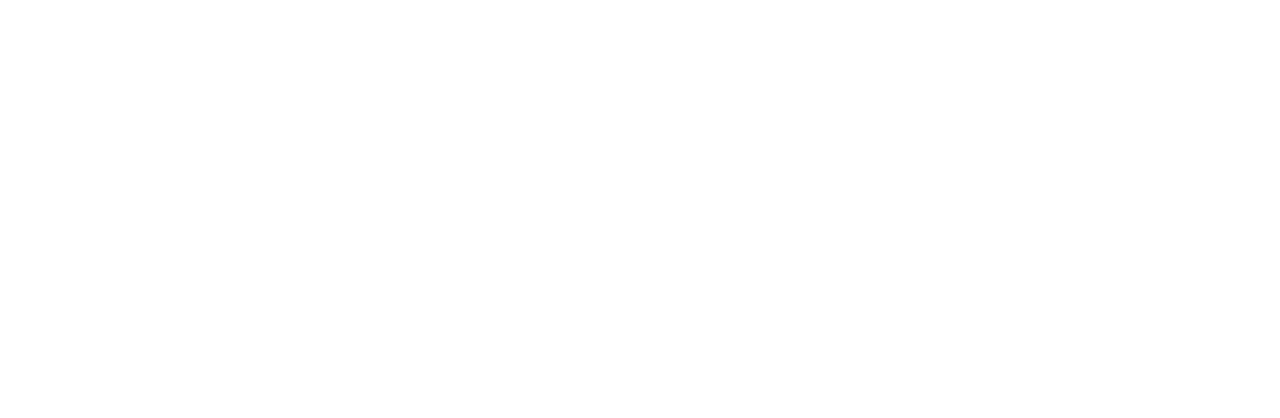
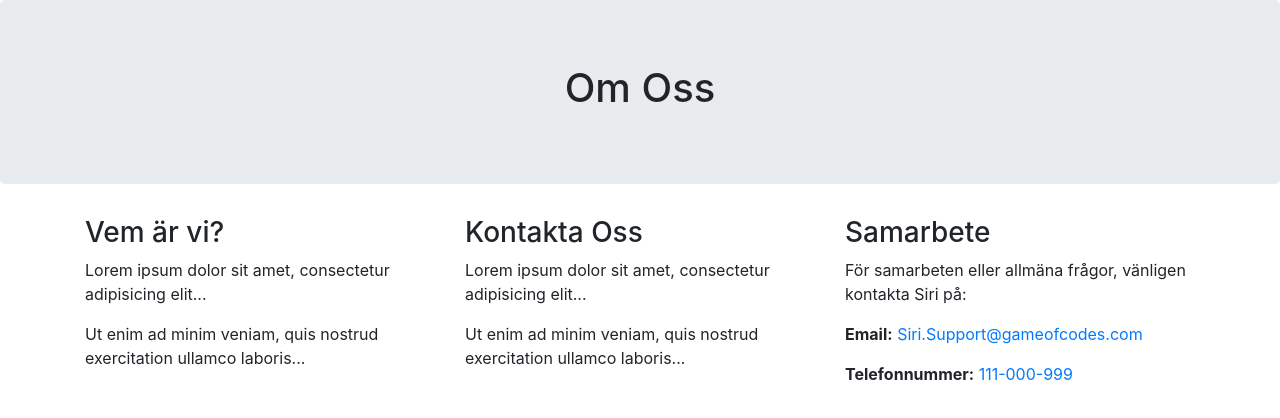
Before and after one commit to Chopper011/NoteApp, a plain HTML site: page html/OmOss.html in a window 1280 px wide. Drawn offline with nearby package versions, Linux system fonts and the light colour scheme; files that its build step writes are made by us from their sources.

Commit message:
added om oss information

```diff
--- a/html/OmOss.html
+++ b/html/OmOss.html
@@ -4,9 +4,38 @@
     <meta charset="UTF-8">
     <meta name="viewport" content="width=device-width, initial-scale=1.0">
     <meta http-equiv="X-UA-Compatible" content="ie=edge">
+    <script src="https://code.jquery.com/jquery-3.3.1.slim.min.js" integrity="sha384-q8i/X+965DzO0rT7abK41JStQIAqVgRVzpbzo5smXKp4YfRvH+8abtTE1Pi6jizo" crossorigin="anonymous"></script>
+    <script src="https://cdnjs.cloudflare.com/ajax/libs/popper.js/1.14.7/umd/popper.min.js" integrity="sha384-UO2eT0CpHqdSJQ6hJty5KVphtPhzWj9WO1clHTMGa3JDZwrnQq4sF86dIHNDz0W1" crossorigin="anonymous"></script>
+    <script src="https://stackpath.bootstrapcdn.com/bootstrap/4.3.1/js/bootstrap.min.js" integrity="sha384-JjSmVgyd0p3pXB1rRibZUAYoIIy6OrQ6VrjIEaFf/nJGzIxFDsf4x0xIM+B07jRM" crossorigin="anonymous"></script>
+    <link rel="stylesheet" href="https://stackpath.bootstrapcdn.com/bootstrap/4.3.1/css/bootstrap.min.css" integrity="sha384-ggOyR0iXCbMQv3Xipma34MD+dH/1fQ784/j6cY/iJTQUOhcWr7x9JvoRxT2MZw1T" crossorigin="anonymous">
+    <link rel="stylesheets" href="styles.css">
+
     <title>Om Oss</title>
 </head>
 <body>
+    <div class="jumbotron text-center">
+        <h1>Om Oss</h1>
+    </div>
+
+    <div class="container">
+        <div class="row">
+          <div class="col-sm-4">
+            <h3>Vem är vi?</h3>
+            <p>Lorem ipsum dolor sit amet, consectetur adipisicing elit...</p>
+            <p>Ut enim ad minim veniam, quis nostrud exercitation ullamco laboris...</p>
+          </div>
+          <div class="col-sm-4">
+            <h3>Kontakta Oss</h3>
+            <p>Lorem ipsum dolor sit amet, consectetur adipisicing elit...</p>
+            <p>Ut enim ad minim veniam, quis nostrud exercitation ullamco laboris...</p>
+          </div>
+          <div class="col-sm-4">
+            <h3>Samarbete</h3>
+            <p>För samarbeten eller allmäna frågor, vänligen kontakta Siri på:</p>
+            <p><b>Email:</b><a href="Siri.Support@gameofcodes.com"> Siri.Support@gameofcodes.com</a></p>
+            <p><b>Telefonnummer:</b><a href="0734170607"> 111-000-999</a></p>
+          </div>
+        </div>
 
 </body>
 </html>
--- /dev/null
+++ b/stylesheets/styles.css
@@ -0,0 +1,3 @@
+.jumbotron.text-center{
+    background-image: url("https://www.google.se/url?sa=i&source=images&cd=&cad=rja&uact=8&ved=2ahUKEwiZvY7g6_PlAhV3xcQBHaLGDkkQjRx6BAgBEAQ&url=https%3A%2F%2Fwww.kissclipart.com%2Fcommunication-styles-clipart-communication-styles-w76irk%2F&psig=AOvVaw3kLXjsTIWY3rmj7L__ZQhz&ust=1574169269891925");
+}
```
Also changed, not shown: README.md (deleted).
